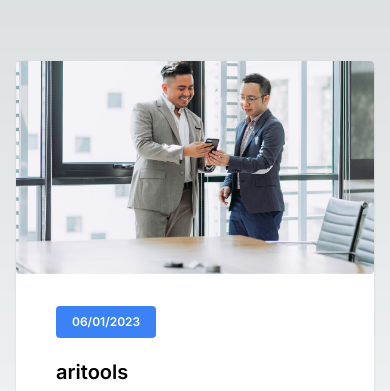
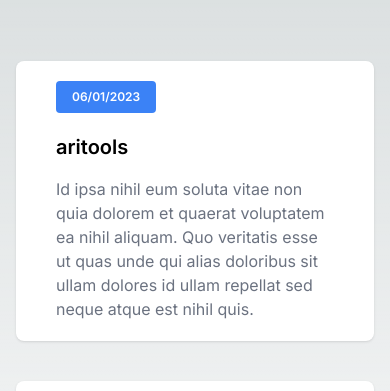
Before and after one commit to eftpmc/portfolio, a Next.js app: page / in a window 390 px wide. Shown: the part 1027-1418 px from the top of the page. Built offline with nearby package versions, Linux system fonts and the light colour scheme.

Commit message:
remove image and footer update
Removed images from projects, also updated footer. I removed the ability to pull up to refresh because I suspect its the reason the background video gets glitchy on mobile.

```diff
--- a/app/globals.css
+++ b/app/globals.css
@@ -1,6 +1,10 @@
 @tailwind base;
 @tailwind components;
 @tailwind utilities;
+
+html {
+  overscroll-behavior: none;
+}
 
 :root {
   --foreground-rgb: 0, 0, 0;
--- a/app/page.tsx
+++ b/app/page.tsx
@@ -23,9 +23,8 @@ const Home = () => {
 
       <Contact />
 
-      <footer className="text-center my-10">
-        <p>&copy; {new Date().getFullYear()} ari. All rights reserved.</p>
-        <p>Connect with me on <Link href='https://github.com/eftpmc'>github</Link></p>
+      <footer className="text-center py-10">
+        <p>&copy; {new Date().getFullYear()} ari. Made with React.</p>
       </footer>
     </div>
   );
--- a/components/Blog/SingleBlog.tsx
+++ b/components/Blog/SingleBlog.tsx
@@ -60,18 +60,7 @@ const SingleBlog = ({ blog }: { blog: Blog }) => {
 
   return (
     <div className="bg-white rounded-lg shadow wow fadeInUp group mb-10" data-wow-delay=".1s">
-      <div className="mb-8 overflow-hidden rounded">
-        <Link href={`/blog/${id}`} aria-label="blog cover" className="block" key={id} passHref>
-          <Image
-            src={`/images/blog/${id}.jpg`}
-            alt="image"
-            className="w-full transition group-hover:rotate-6 group-hover:scale-125"
-            width={408}
-            height={272}
-          />
-        </Link>
-      </div>
-      <div className='px-10 pb-5'>
+      <div className='px-10 py-5'>
         <span className="mb-5 inline-block rounded bg-blue-500 px-4 py-1 text-center text-xs font-semibold leading-loose text-white">
           {blogConfig.date}
         </span>
```
